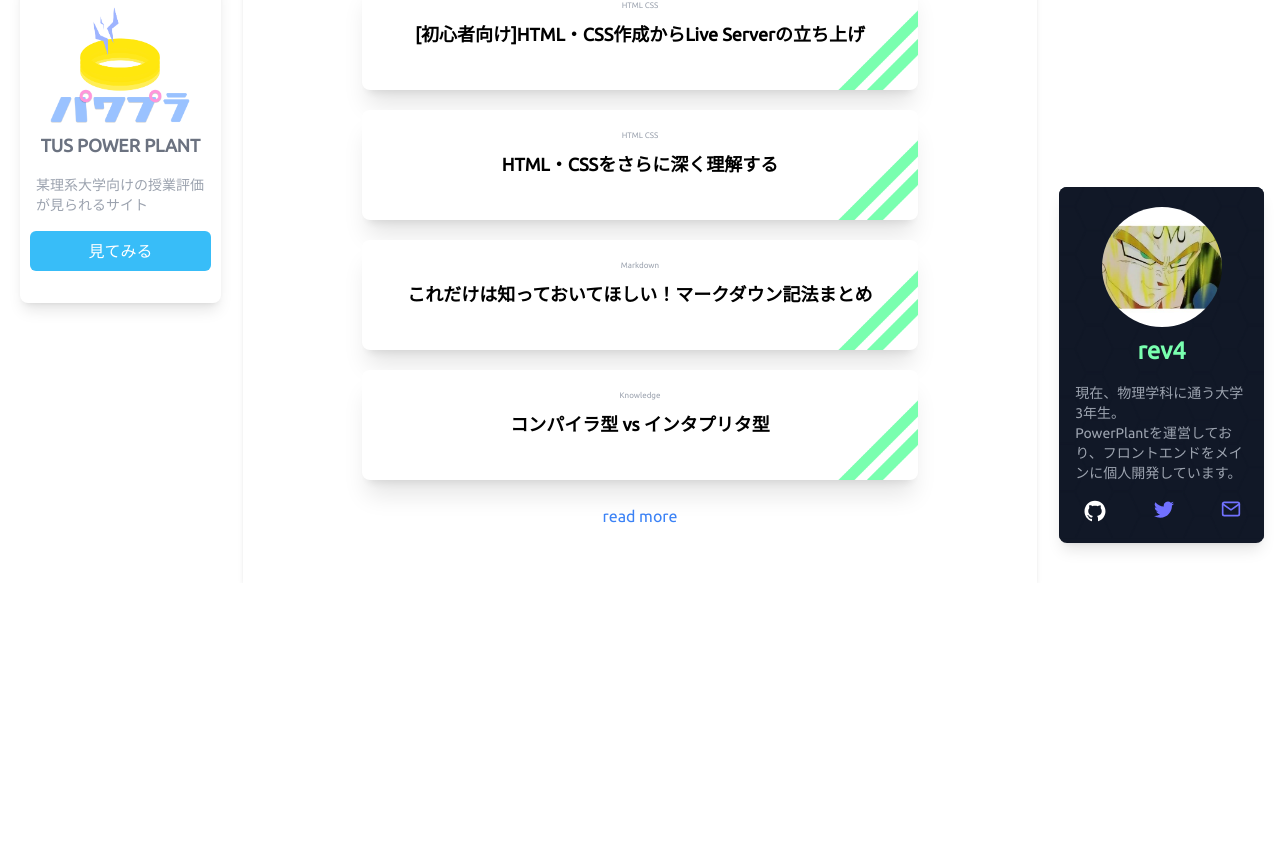
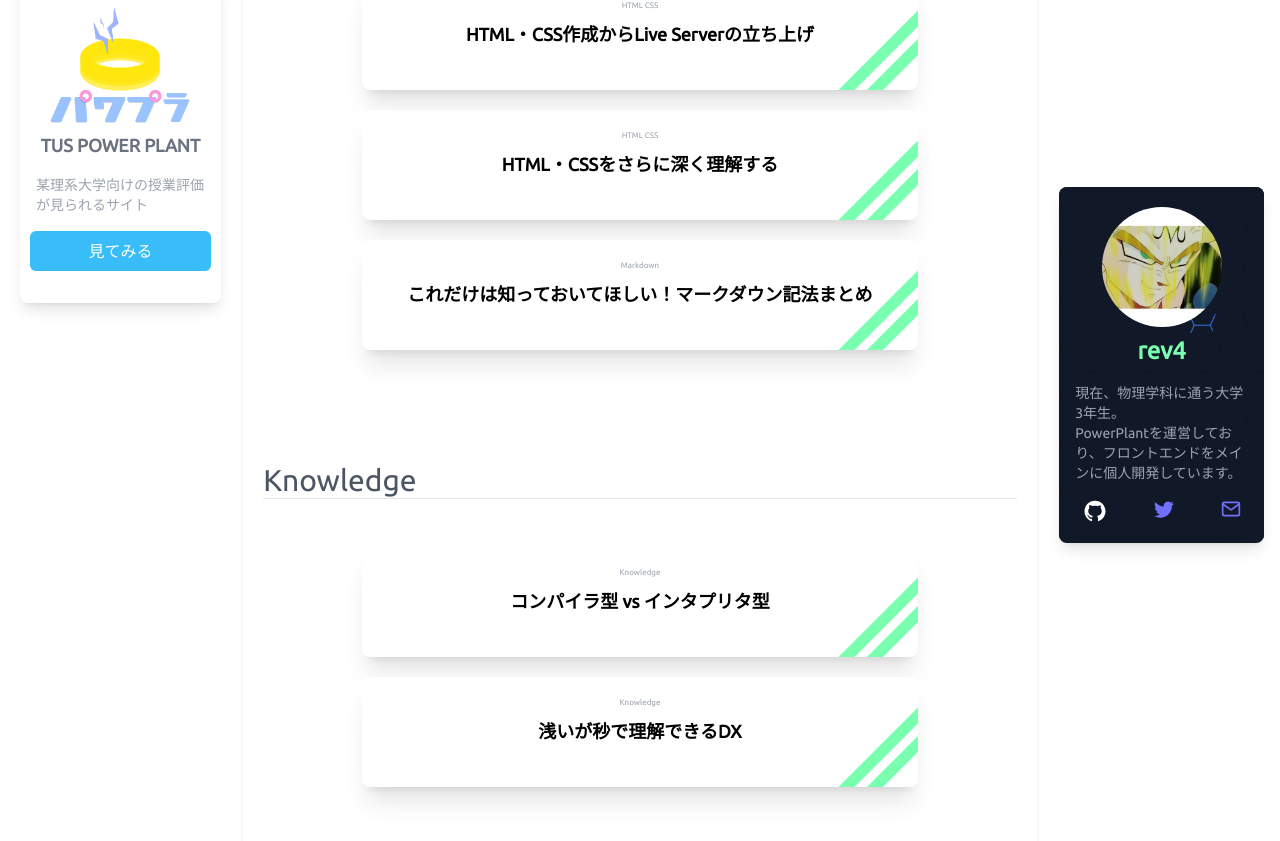
Before and after one commit to shochin666/blog, a Next.js app: page / in a window 1280 px wide. Shown: the part 217-1058 px from the top of the page. Before the commit the page ends 800 px from the top, so only its background shows below. Built offline with nearby package versions, Linux system fonts and the light colour scheme.

Commit message:
カテゴリを細分化しました

```diff
--- a/src/components/template.tsx
+++ b/src/components/template.tsx
@@ -27,7 +27,7 @@ type Props = {
 
 export const tmplist: hoge[] = [
   {
-    title: "[初心者向け]HTML・CSS作成からLive Serverの立ち上げ",
+    title: "HTML・CSS作成からLive Serverの立ち上げ",
     category: "HTML CSS",
     url: "/articles/1",
   },
@@ -41,6 +41,11 @@ export const tmplist: hoge[] = [
     category: "Markdown",
     url: "/articles/3",
   },
+];
+
+export const tryTmplist: hoge[] = [];
+
+export const knowledgeTmplist: hoge[] = [
   {
     title: "コンパイラ型 vs インタプリタ型",
     category: "Knowledge",
@@ -51,14 +56,6 @@ export const tmplist: hoge[] = [
     category: "Knowledge",
     url: "/articles/5",
   },
-];
-
-export const tryTmplist: hoge[] = [
-  // {
-  //   title: "blenderを試してみた",
-  //   category: "blender",
-  //   url: "/try/1",
-  // },
 ];
 
 export const Template = (props: Props) => {
@@ -76,13 +73,8 @@ export const Template = (props: Props) => {
         />
         <meta property="twitter:title" content="rev4 lab." />
         <meta name="twitter:createor" content="rev4" />
-        {/* <meta
-          property="twitter:image"
-          content="https://powerplant-f5557.web.app/TwitterLogo.png"
-        /> */}
         <meta name="twitter:card" content="summary" />
         <meta name="twitter:description" content="rev4の日常ブログ" />
-        {/* <link rel="canonical" href="https://powerplant-f5557.web.app/" /> */}
         <link rel="icon" href={Logo.src} />
       </Head>
 
--- a/src/pages/ad/powerPlantLp.tsx
+++ b/src/pages/ad/powerPlantLp.tsx
@@ -101,7 +101,7 @@ const PowerPlantLp: NextPage = () => {
               }}
               className="flex flex-col lg:flex-row gap-8 items-center mx-auto"
             >
-              <div className="flex flex-col lg:flex-row bg-white shadow-lg rounded-xl p-8 lg:p-20">
+              <div className="flex flex-col lg:flex-row bg-white shadow-lg rounded-xl p-8 lg:p-20 lg:-mt-8">
                 <img
                   src={Studying.src}
                   alt="勉強"
--- a/src/pages/index.tsx
+++ b/src/pages/index.tsx
@@ -5,7 +5,12 @@ import { useEffect, useState } from "react";
 import { Template } from "../components/Template";
 import ArticleDecoration from "../../public/ArticleDecoration.png";
 import styles from "../styles/index.module.css";
-import { hoge, tmplist, tryTmplist } from "../components/Template";
+import {
+  hoge,
+  tmplist,
+  knowledgeTmplist,
+  tryTmplist,
+} from "../components/Template";
 
 const Home: NextPage = () => {
   const router = useRouter();
@@ -15,6 +20,35 @@ const Home: NextPage = () => {
   const [maxShowContents, setMaxShowContents] = useState(4);
   const [addedlist, setAddedlist] = useState<hoge[]>(tmplist.slice(0, 4));
   const [newShowList, setNewShowList] = useState<hoge[]>([]);
+  const loadMoreArticles = () => {
+    setNewShowList(tmplist.slice(maxShowContents, maxShowContents + 4));
+    setAddedlist([...addedlist, ...newShowList]);
+    setMaxShowContents(maxShowContents + 4);
+  };
+  // Knowledge
+  const [knowledgeMaxShowContents, setKnowledgeMaxShowContents] = useState(4);
+  const [knowledgeAddedlist, setKnowledgeAddedlist] = useState<hoge[]>(
+    knowledgeTmplist.slice(0, 4)
+  );
+  const [knowledgeNewShowList, setKnowledgeNewShowList] = useState<hoge[]>([]);
+
+  const loadMoreKnowledgeArticles = () => {
+    setKnowledgeNewShowList(
+      knowledgeTmplist.slice(
+        knowledgeMaxShowContents,
+        knowledgeMaxShowContents + 4
+      )
+    );
+    setKnowledgeAddedlist([...knowledgeAddedlist, ...knowledgeNewShowList]);
+    setMaxShowContents(maxShowContents + 4);
+  };
+  // const loadMoreKnowledgeArticles = () => {
+  //   setNewKnowledgeShowList(
+  //     knowledgeTmplist.slice(maxShowContents, maxShowContents + 4)
+  //   );
+  //   setAddedlist([...addedlist, ...newShowList]);
+  //   setMaxShowContents(maxShowContents + 4);
+  // };
 
   // やってみた企画
   const [tryMaxShowContents, setTryMaxShowContents] = useState(4);
@@ -22,12 +56,6 @@ const Home: NextPage = () => {
     tryTmplist.slice(0, 4)
   );
   const [tryNewShowList, setTryNewShowList] = useState<hoge[]>([]);
-
-  const loadMoreArticles = () => {
-    setNewShowList(tmplist.slice(maxShowContents, maxShowContents + 4));
-    setAddedlist([...addedlist, ...newShowList]);
-    setMaxShowContents(maxShowContents + 4);
-  };
 
   // やってみた
   const tryLoadMoreArticles = () => {
@@ -162,6 +190,130 @@ const Home: NextPage = () => {
           </button>
         )}
 
+        {/* Knowledge */}
+        <h1 className="text-gray-600 text-3xl mx-[20px] mt-[80px] sm:mt-28">
+          Knowledge
+        </h1>
+        <hr className="mx-[5px] sm:mx-[20px] sm:mb-12" />
+        <div className="grid grid-cols-1 gap-[20px] h-min text-center">
+          {knowledgeAddedlist.map((value) => {
+            return (
+              <>
+                <div className="hidden sm:block">
+                  <button
+                    className={styles.articles}
+                    onClick={() => {
+                      router.push(value.url);
+                    }}
+                  >
+                    <img
+                      src={ArticleDecoration.src}
+                      alt="デコレーション"
+                      height={80}
+                      width={80}
+                      className="absolute right-0 bottom-0"
+                    />
+                    <p className="text-[8px] text-gray-400 absolute mx-auto right-0 left-0 top-5">
+                      {value.category}
+                    </p>
+                    <p className="font-bold text-lg mx-auto right-0 left-0 top-10 absolute">
+                      {value.title}
+                    </p>
+                  </button>
+                </div>
+                <div className="sm:hidden mx-auto">
+                  <button
+                    className="shadow-lg pb-8 text-center relative bg-white rounded-[8px] mx-auto h-[110px] w-[350px]"
+                    onClick={() => {
+                      router.push(value.url);
+                    }}
+                  >
+                    <img
+                      src={ArticleDecoration.src}
+                      alt="デコレーション"
+                      height={80}
+                      width={80}
+                      className="absolute right-0 bottom-0"
+                    />
+
+                    <p className="text-sm text-gray-400 absolute mx-auto right-0 left-0 top-5">
+                      {value.category}
+                    </p>
+                    <p className="text-lg mx-auto right-0 left-0 top-10 absolute whitespace-pre-wrap">
+                      {value.title}
+                    </p>
+                  </button>
+                </div>
+              </>
+            );
+          })}
+
+          {knowledgeNewShowList.map((value, i) => {
+            return (
+              <>
+                <div className="hidden sm:block">
+                  <button
+                    className={styles.articles}
+                    onClick={() => {
+                      router.push(value.url);
+                    }}
+                  >
+                    <img
+                      src={ArticleDecoration.src}
+                      alt="デコレーション"
+                      height={80}
+                      width={80}
+                      className="absolute right-0 bottom-0"
+                    />
+                    <p className="text-[8px] text-gray-400 absolute mx-auto right-0 left-0 top-5">
+                      {value.category}
+                    </p>
+                    <p className="font-bold text-lg mx-auto right-0 left-0 top-10 absolute">
+                      {value.title}
+                    </p>
+                  </button>
+                </div>
+                <div className="sm:hidden mx-auto">
+                  <button
+                    className="shadow-lg pb-8 text-center relative bg-white rounded-[8px] h-[110px] w-[350px]"
+                    onClick={() => {
+                      router.push(value.url);
+                    }}
+                  >
+                    <img
+                      src={ArticleDecoration.src}
+                      alt="デコレーション"
+                      height={80}
+                      width={80}
+                      className="absolute right-0 bottom-0"
+                    />
+
+                    <p className="text-sm text-gray-400 absolute mx-auto right-0 left-0 top-5">
+                      {value.category}
+                    </p>
+                    <p className="text-lg mx-auto right-0 left-0 top-10 absolute">
+                      {value.title}
+                    </p>
+                  </button>
+                </div>
+              </>
+            );
+          })}
+        </div>
+
+        {knowledgeAddedlist.length == knowledgeTmplist.length &&
+        knowledgeNewShowList.length == 0 ? (
+          <div className="my-[72px]"></div>
+        ) : (
+          <button
+            onClick={() => {
+              loadMoreArticles();
+            }}
+            className="block mx-auto my-6 text-blue-500"
+          >
+            read more
+          </button>
+        )}
         {/* 計画シリーズ */}
         {/* <h1 className="text-gray-600 text-3xl mx-[20px] mt-[80px] sm:mt-28">
           やってみた
```
